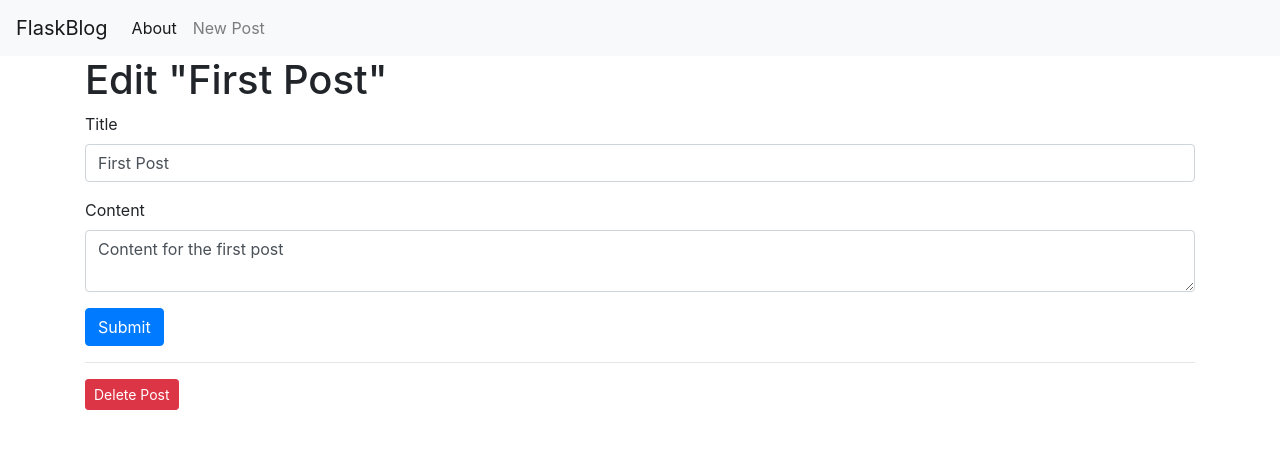
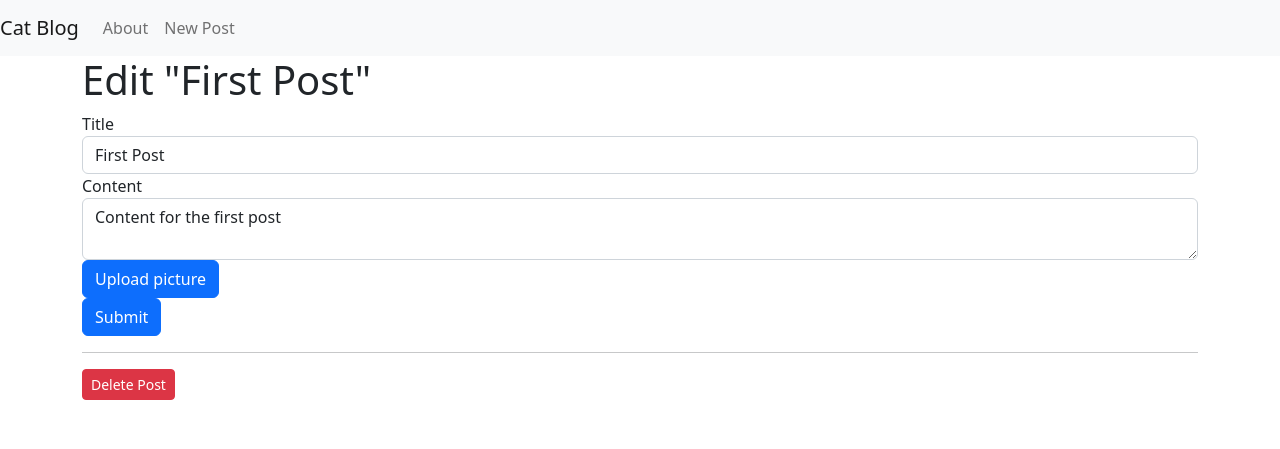
Before and after one commit to zenga8/Flask-Blog, a Flask app: page /1/edit in a window 1280 px wide. Shown: the top 449 px of the page. Run offline with Flask 3, Linux system fonts and the light colour scheme; data comes from the database, SQL or seed files in the repository; some libraries are stand-ins or nearby versions.

Commit message:
Additions

```diff
--- a/app.py
+++ b/app.py
@@ -30,29 +30,33 @@ def get_post(post_id):
         abort(404)
     return post
 
+#View a post
 @app.route('/<int:post_id>')
 def post(post_id):
     post = get_post(post_id)
     return render_template('post.html', post=post)
 
+#Create a post
 @app.route('/create', methods=('GET', 'POST'))
 def create():
     if request.method == 'POST':
         title = request.form['title']
         content = request.form['content']
+        picture = request.form['picture']
 
         if not title:
             flash('Title is required!')
         else:
             conn = get_db_connection()
-            conn.execute('INSERT INTO posts (title, content) VALUES (?, ?)',
-                         (title, content))
+            conn.execute('INSERT INTO posts (title, content, picture) VALUES (?, ?, ?)',
+                         (title, content, picture))
             conn.commit()
             conn.close()
             return redirect(url_for('index'))
 
     return render_template('create.html')
 
+#Edit post
 @app.route('/<int:id>/edit', methods=('GET', 'POST'))
 def edit(id):
     post = get_post(id)
@@ -60,20 +64,22 @@ def edit(id):
     if request.method == 'POST':
         title = request.form['title']
         content = request.form['content']
+        picture = request.form['picture']
 
         if not title:
             flash('Title is required!')
         else:
             conn = get_db_connection()
-            conn.execute('UPDATE posts SET title = ?, content = ?'
+            conn.execute('UPDATE posts SET title = ?, content = ?, picture = ?'
                          ' WHERE id = ?',
-                         (title, content, id))
+                         (title, content, picture, id))
             conn.commit()
             conn.close()
             return redirect(url_for('index'))
 
     return render_template('edit.html', post=post)
 
+#Delete post
 @app.route('/<int:id>/delete', methods=('POST',))
 def delete(id):
     post = get_post(id)
--- a/schema.sql
+++ b/schema.sql
@@ -5,4 +5,5 @@ CREATE TABLE posts (
     created TIMESTAMP NOT NULL DEFAULT CURRENT_TIMESTAMP,
     title TEXT NOT NULL,
     content TEXT NOT NULL
+    picture VARBINARY (max)
 );
--- a/static/css/style.css
+++ b/static/css/style.css
@@ -1,6 +1,6 @@
 h1 {
     border: 2px #eee solid;
-    color: brown;
+    color: pink;
     text-align: center;
     padding: 10px;
 }
--- a/templates/base.html
+++ b/templates/base.html
@@ -6,13 +6,15 @@
     <meta name="viewport" content="width=device-width, initial-scale=1, shrink-to-fit=no">
 
     <!-- Bootstrap CSS -->
-    <link rel="stylesheet" href="https://stackpath.bootstrapcdn.com/bootstrap/4.3.1/css/bootstrap.min.css" integrity="sha384-ggOyR0iXCbMQv3Xipma34MD+dH/1fQ784/j6cY/iJTQUOhcWr7x9JvoRxT2MZw1T" crossorigin="anonymous">
+    <!-- <link rel="stylesheet" href="https://stackpath.bootstrapcdn.com/bootstrap/4.3.1/css/bootstrap.min.css" integrity="sha384-ggOyR0iXCbMQv3Xipma34MD+dH/1fQ784/j6cY/iJTQUOhcWr7x9JvoRxT2MZw1T" crossorigin="anonymous"> -->
+    <link href="https://cdn.jsdelivr.net/npm/bootstrap@5.2.3/dist/css/bootstrap.min.css" rel="stylesheet">
+    <script src="https://cdn.jsdelivr.net/npm/bootstrap@5.2.3/dist/js/bootstrap.bundle.min.js"></script>
 
     <title>{% block title %} {% endblock %}</title>
   </head>
   <body>
     <nav class="navbar navbar-expand-md navbar-light bg-light">
-        <a class="navbar-brand" href="{{ url_for('index')}}">FlaskBlog</a>
+        <a class="navbar-brand" href="{{ url_for('index')}}">Cat Blog</a>
         <button class="navbar-toggler" type="button" data-toggle="collapse" data-target="#navbarNav" aria-controls="navbarNav" aria-expanded="false" aria-label="Toggle navigation">
             <span class="navbar-toggler-icon"></span>
         </button>
--- a/templates/edit.html
+++ b/templates/edit.html
@@ -17,6 +17,11 @@
         <textarea name="content" placeholder="Post content"
                   class="form-control">{{ request.form['content'] or post['content'] }}</textarea>
     </div>
+
+    <div class="form-group">
+        <button type="submit" class="btn btn-primary">Upload picture</button>
+    </div>
+
     <div class="form-group">
         <button type="submit" class="btn btn-primary">Submit</button>
     </div>
--- a/templates/index.html
+++ b/templates/index.html
@@ -1,7 +1,7 @@
 {% extends 'base.html' %}
 
 {% block content %}
-    <h1>{% block title %} Welcome to FlaskBlog {% endblock %}</h1>
+    <h1>{% block title %} Welcome to Cat Blog {% endblock %}</h1>
     {% for post in posts %}
         <a href="{{ url_for('post', post_id=post['id']) }}">
             <h2>{{ post['title'] }}</h2>
```
